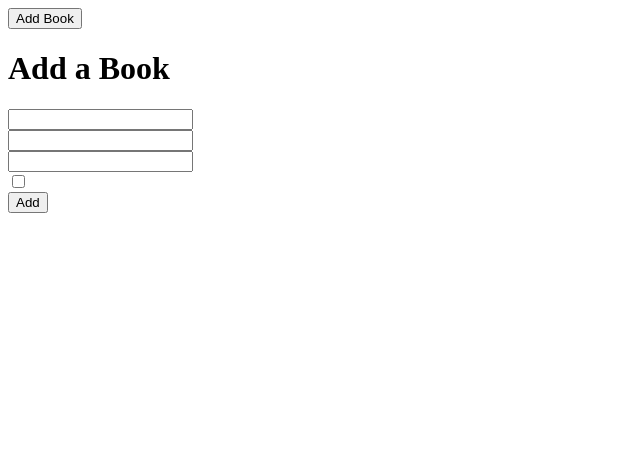
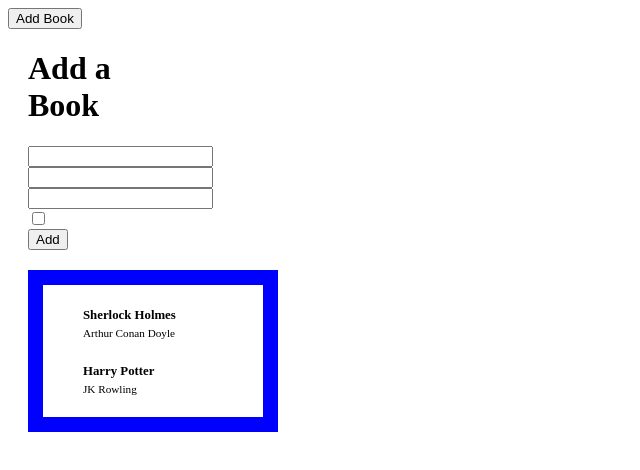
Before and after one commit to mominqadri/library, a plain HTML site: page index.html in a window 1280 px wide. Both pictures are taken after a click on the button "Add Book". Shown: the whole page, without its empty margins (0-640 px from the left). Drawn offline with Linux system fonts and the light colour scheme.

Commit message:
Almost done, can add new elements to library

```diff
--- a/index.html
+++ b/index.html
@@ -11,7 +11,7 @@
           <div id = "buttons">
             <button class = "showForm"> Add Book </button>
           </div>
-          <div id = "booksContainer">
+          <div id = "booksContainer" >
             <div id = "addBook"  class="hideForm">
                 <form id = "addBookForm">
                     <div>
@@ -39,6 +39,10 @@
                     </div>
                 </form>
             </div>
+
+            <div id = "displayBooks" class = "center">
+
+            </div>
           </div>
       </div>
 
--- a/script.js
+++ b/script.js
@@ -9,6 +9,8 @@
 let showForm = document.querySelector(".showForm")
 let addBookForm = document.querySelector("#addBook")
 let addBookButton = document.querySelector("#addBookButton")
+let displayBooks = document.querySelector("#displayBooks")
+
 
 showForm.addEventListener("click", toggleForm);
 addBookButton.addEventListener("click", addBookToLibrary);
@@ -17,6 +19,31 @@
     addBookForm.classList.toggle("hideForm")
 }
 
+function addBookToDisplay(author, title, pages, read) {
+    const newCard = document.createElement('div')
+    newCard.classList.add('bookCard')
+
+    const top = document.createElement('div')
+    top.classList.add('topBook')
+
+    const theTitle = document.createElement('span')
+    theTitle.classList.add('title')
+    theTitle.textContent = title
+    top.appendChild(theTitle)
+
+    const bottom = document.createElement('div')
+    bottom.classList.add('bottomBook')
+
+    const theAuthor = document.createElement('span')
+    theAuthor.classList.add('author')
+    theAuthor.textContent = author
+    bottom.appendChild(theAuthor)
+
+    newCard.appendChild(top)
+    newCard.appendChild(bottom)
+
+    displayBooks.appendChild(newCard)
+}
 
 function addBookToLibrary() {
     let author = document.querySelector("#bookAuthor").value
@@ -32,20 +59,37 @@
             read = "no"
         }
         myLibrary.push(new Book(author, title, pages, read))
+        addBookToDisplay(author, title, pages, read)
         clearInputs()
         toggleForm()
+        console.log(myLibrary)
+
     }
     else {
         alert("input invalid!")
     }
 }
 
+
 function render() {
+    displayBooks.innerHTML = "";
+    index = 0
+
+	for (elem in myLibrary) {
+		displayBooks.innerHTML += '<div class = "bookCard">'+
+                                '<div class = "topBook">'+
+                                    '<span class="title">' + myLibrary[elem].title + '</span>'+
+                                '</div>'+
+                                '<div class = "bottomBook">'+
+                                    '<span class="author">' + myLibrary[elem].author + '</span>'+
+                                '</div>'+
+                            '</div>';
+		index++;
+	}
     // array linked to HTML here
     // loops through array and displays each book on the page (w a table or something)
 
 }
-
 
 function isBlank(str) {
     // return (!str || /^\s*$/.test(str));
@@ -59,3 +103,14 @@
     }
     document.querySelector("#bookStatus").checked = false;
 }
+
+
+
+function main() {
+    myLibrary.push(new Book("Arthur Conan Doyle", "Sherlock Holmes", 400, true))
+    myLibrary.push(new Book("JK Rowling", "Harry Potter", 870, true))
+    render();
+}
+
+
+main()
--- a/style.css
+++ b/style.css
@@ -1,6 +1,8 @@
 .center {
-    text-align: center;
-}
+    margin: auto;
+    width: 50%;
+    padding: 10px;
+  }
 
 .hideForm{
     display: none;
@@ -9,3 +11,37 @@
 .showForm{
     display: inline;
 }
+
+#addBook {
+    width: 100px;
+    border: 15px black;
+    margin: 20px;
+}
+
+#displayBooks {
+    width: 200px;
+    border: 15px solid blue;
+    margin: 20px;
+}
+
+.bookCard {
+    border: 20px lightgreen;
+    margin: auto;
+    width: 70%;
+    padding: 10px;
+}
+
+
+.author {
+    font-size: .7em;
+    font-style: inherit;
+    margin: auto;
+    margin-bottom: 25px;
+}
+
+
+.title {
+    font-size: .8em;
+    font-weight: bold;
+    margin: auto;
+}
```
